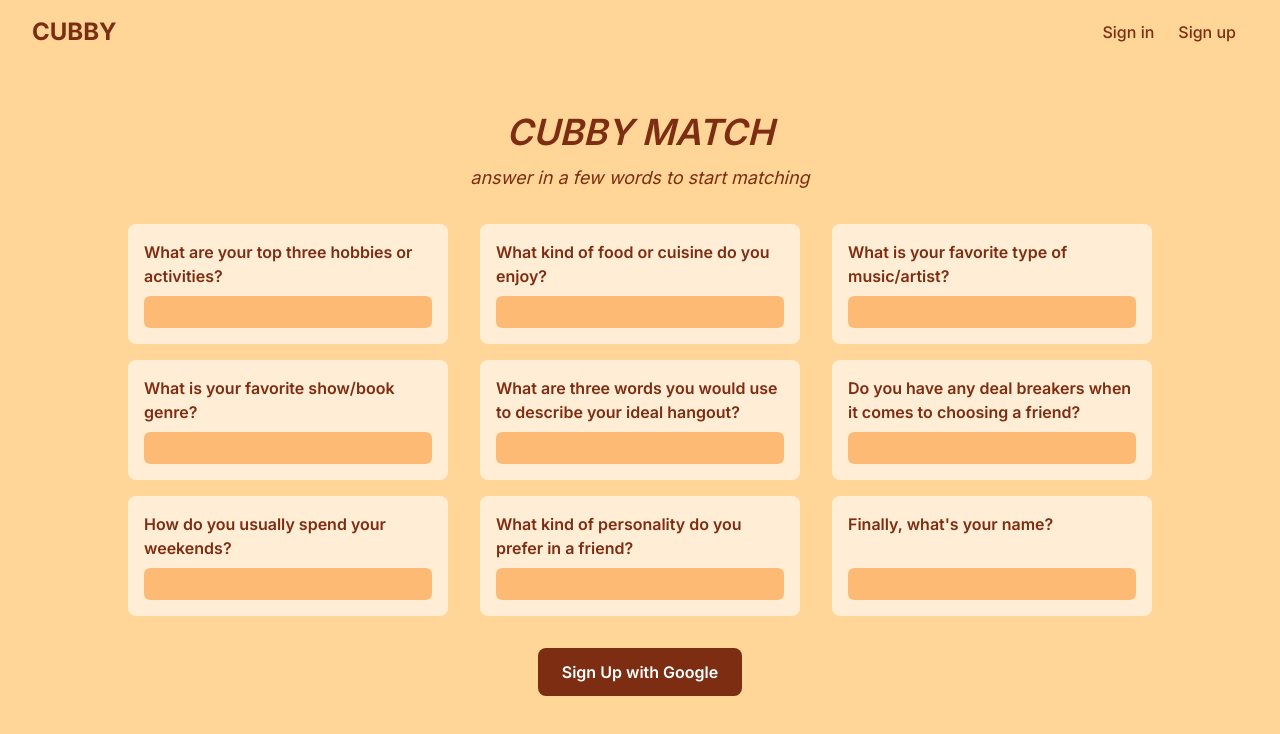
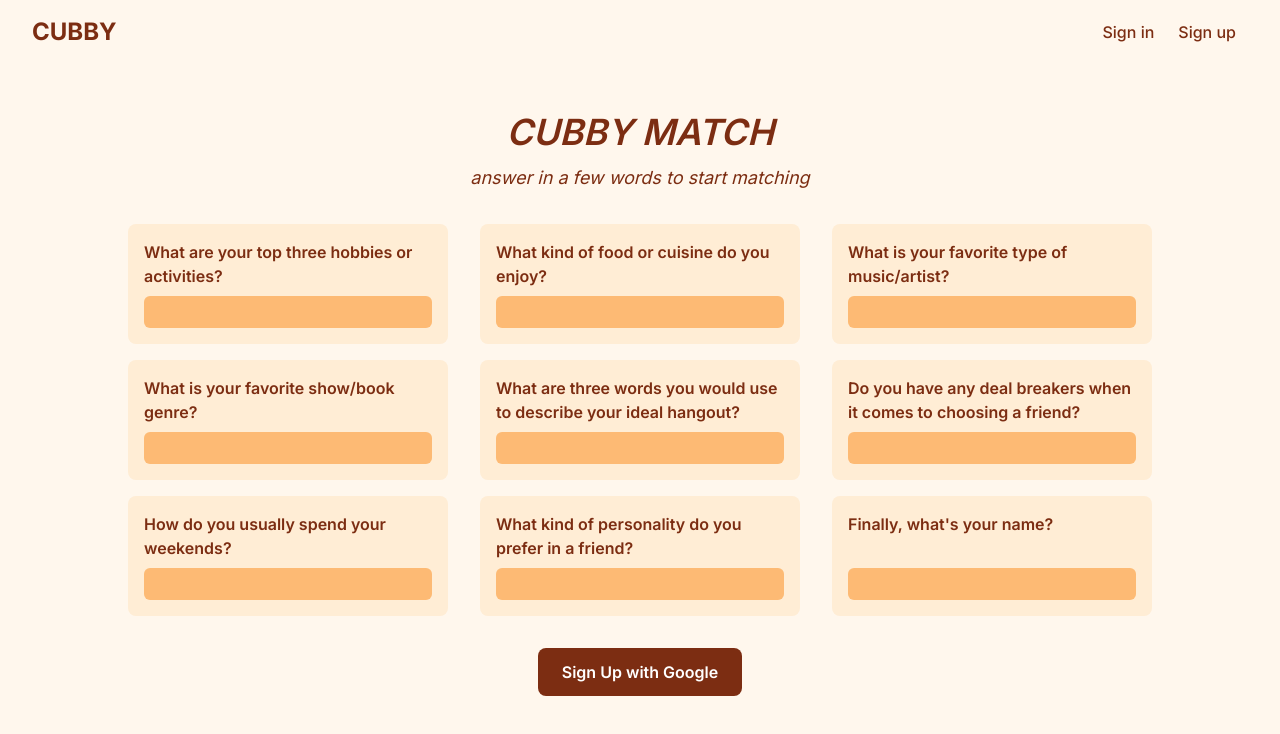
Before and after one commit to NuoWenLei/cs320-cubby, a Next.js app: page /signup in a window 1280 px wide. Shown: the top 734 px of the page. Built offline with nearby package versions, Linux system fonts and the light colour scheme; no server answers.

Commit message:
toggle group, make background color change for landing page

```diff
--- a/src/components/Sidebar.tsx
+++ b/src/components/Sidebar.tsx
@@ -1,5 +1,6 @@
 import { Group } from "@/utils/types";
 import GroupItem from "./GroupItem";
+import { useState } from "react";
 
 interface SidebarProps {
 	index: number | undefined;
@@ -10,14 +11,29 @@ interface SidebarProps {
 export default function Sidebar(
 	{ index, setIndex, items } : SidebarProps
 ) {
+
+	const [friendBar, setFriendBar] = useState<boolean>(true);
+
 	return (
 		<div className="grow flex flex-col py-5">
 			<div className="flex flex-row justify-center text-orange-900 text-3xl mb-4">
 				Groups
 			</div>
+			<div className="flex flex-row w-full text-white justify-around">
+				<button type="button" className={"p-2 m-2 rounded-full border border-2 border-orange-900 "
+				+ ((friendBar) ? "bg-orange-900" : "bg-transparent")}
+				onClick={() => setFriendBar(true)}>
+					Friend Groups
+				</button>
+				<button type="button" className={"p-2 m-2 rounded-full border border-2 border-orange-900 "
+				+ ((!friendBar) ? "bg-orange-900" : "bg-transparent")}
+				onClick={() => setFriendBar(false)}>
+					Communities
+				</button>
+			</div>
 
 			{
-				items.map((g: Group, i: number) => {
+				items.filter((group: Group) => group.friend_group == friendBar).map((g: Group, i: number) => {
 					return (
 						<div
 						key={i}
--- a/src/pages/_app.tsx
+++ b/src/pages/_app.tsx
@@ -23,9 +23,10 @@ export default function App({ Component, pageProps }: AppProps) {
       </Head>
       <div
         className={
-          "h-screen flex flex-col bg-regal-orange overflow-y-scroll " +
+          "h-screen flex flex-col overflow-y-scroll " +
           inter.className +
-          (router.pathname == "/groups" ? " divide-y-2 divide-orange-800" : "")
+          (router.pathname == "/groups" ? " divide-y-2 divide-orange-800" : "") +
+          (router.pathname == "/" ? " bg-regal-orange " : " bg-orange-50 ")
         }
       >
         <Navbar />
```
